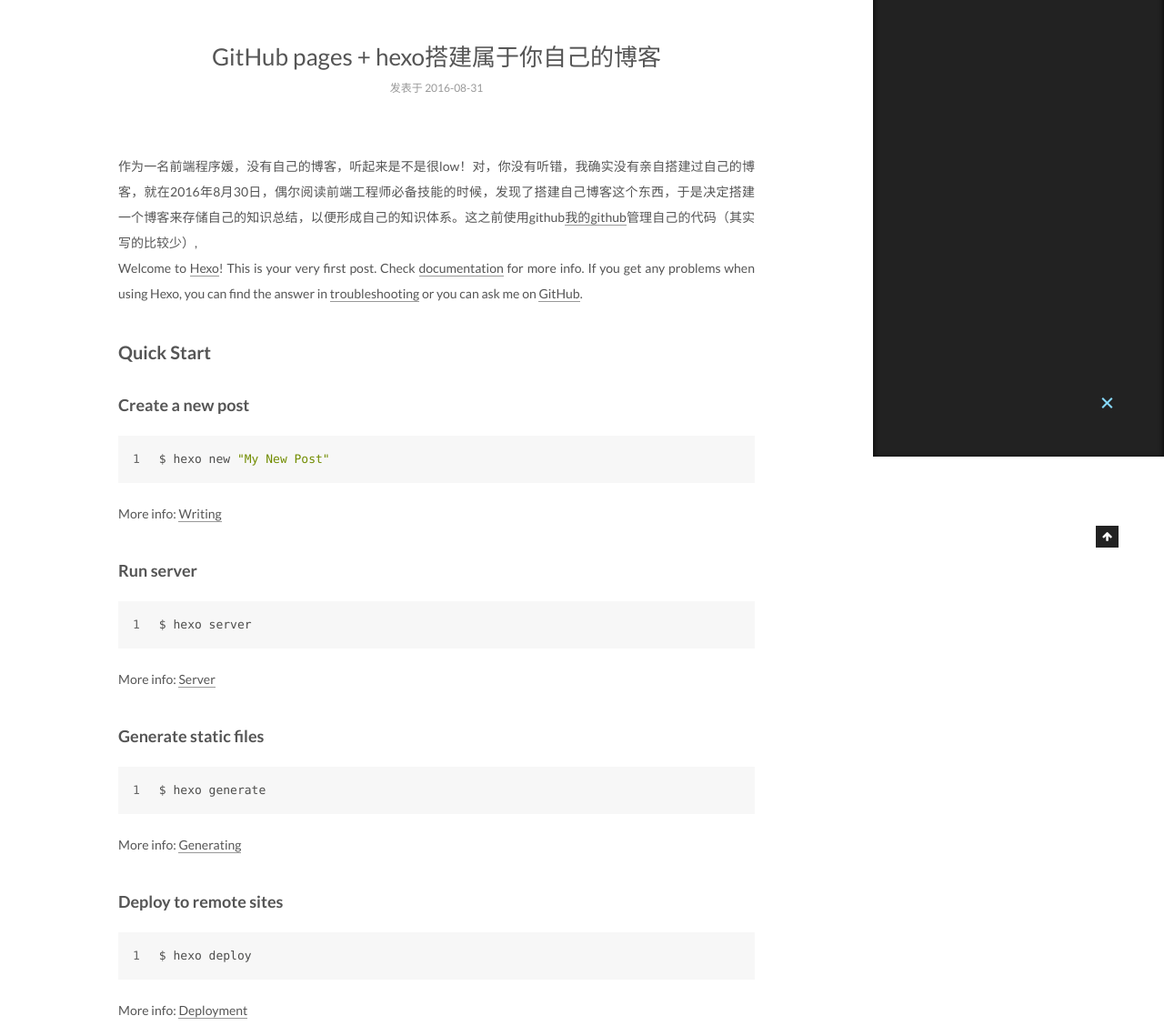
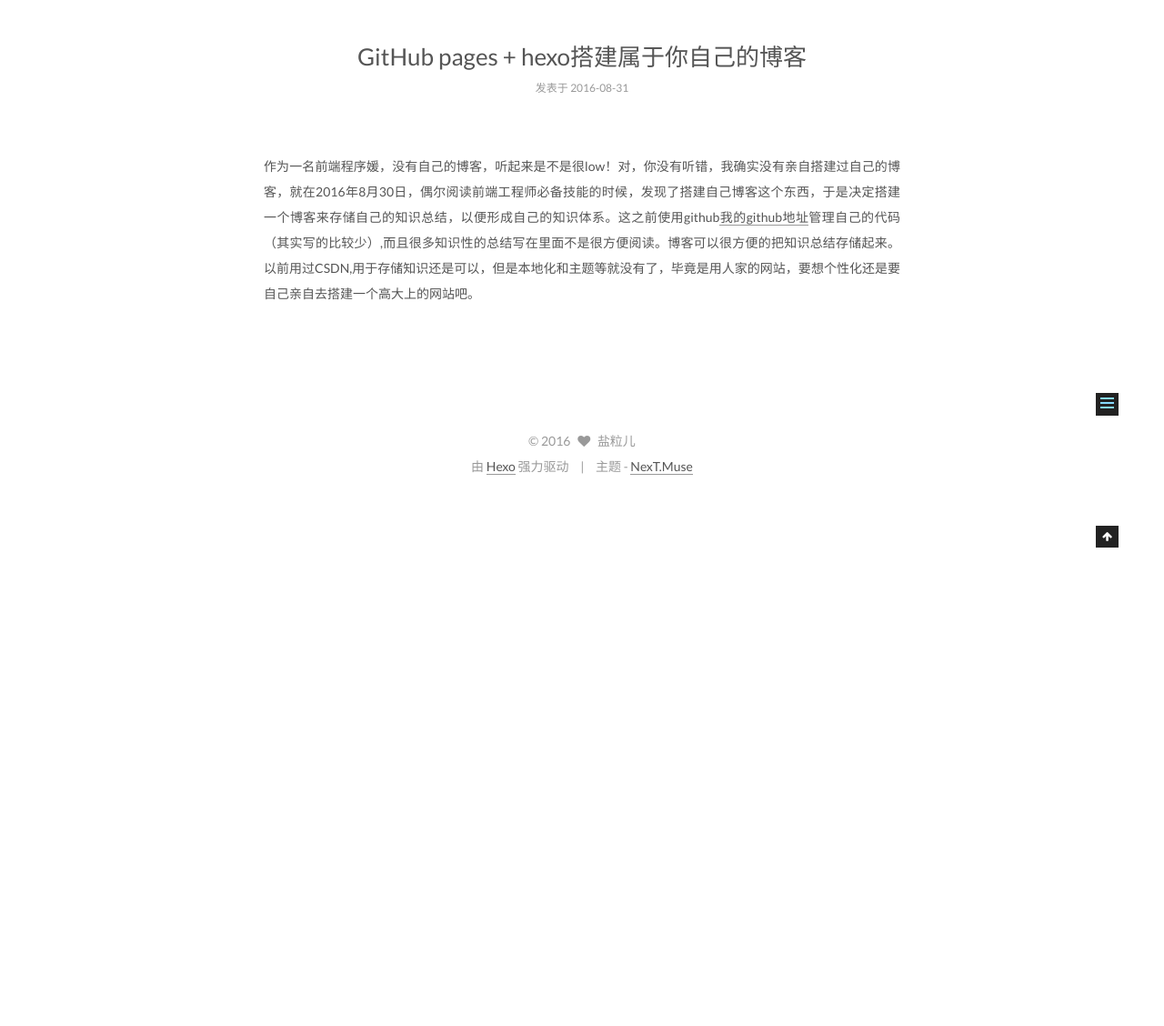
Before and after one commit to coding-girl93/lylhub.github.io, a plain HTML site: page 2016/08/31/GitHub pages + hexo搭建属于你自己的博客/index.html in a window 1280 px wide. Shown: the part 298-1426 px from the top of the page at 91% size. After the commit the page ends 845 px from the top, so only its background shows below. Drawn offline with Linux system fonts and the light colour scheme.

Commit message:
Site updated: 2016-08-31 11:31:07

```diff
--- a/2016/08/31/GitHub pages + hexo搭建属于你自己的博客/index.html
+++ b/2016/08/31/GitHub pages + hexo搭建属于你自己的博客/index.html
@@ -84,16 +84,16 @@
 
 
 
-<meta name="description" content="作为一名前端程序媛，没有自己的博客，听起来是不是很low！对，你没有听错，我确实没有亲自搭建过自己的博客，就在2016年8月30日，偶尔阅读前端工程师必备技能的时候，发现了搭建自己博客这个东西，于是决定搭建一个博客来存储自己的知识总结，以便形成自己的知识体系。这之前使用github我的github管理自己的代码（其实写的比较少）,Welcome to Hexo! This is your very">
+<meta name="description" content="作为一名前端程序媛，没有自己的博客，听起来是不是很low！对，你没有听错，我确实没有亲自搭建过自己的博客，就在2016年8月30日，偶尔阅读前端工程师必备技能的时候，发现了搭建自己博客这个东西，于是决定搭建一个博客来存储自己的知识总结，以便形成自己的知识体系。这之前使用github我的github地址管理自己的代码（其实写的比较少）,而且很多知识性的总结写在里面不是很方便阅读。博客可以很方便的把知">
 <meta property="og:type" content="article">
 <meta property="og:title" content="GitHub pages + hexo搭建属于你自己的博客">
 <meta property="og:url" content="http://yoursite.com/2016/08/31/GitHub pages + hexo搭建属于你自己的博客/index.html">
 <meta property="og:site_name" content="Beginner's Mind">
-<meta property="og:description" content="作为一名前端程序媛，没有自己的博客，听起来是不是很low！对，你没有听错，我确实没有亲自搭建过自己的博客，就在2016年8月30日，偶尔阅读前端工程师必备技能的时候，发现了搭建自己博客这个东西，于是决定搭建一个博客来存储自己的知识总结，以便形成自己的知识体系。这之前使用github我的github管理自己的代码（其实写的比较少）,Welcome to Hexo! This is your very">
-<meta property="og:updated_time" content="2016-08-31T02:50:56.000Z">
+<meta property="og:description" content="作为一名前端程序媛，没有自己的博客，听起来是不是很low！对，你没有听错，我确实没有亲自搭建过自己的博客，就在2016年8月30日，偶尔阅读前端工程师必备技能的时候，发现了搭建自己博客这个东西，于是决定搭建一个博客来存储自己的知识总结，以便形成自己的知识体系。这之前使用github我的github地址管理自己的代码（其实写的比较少）,而且很多知识性的总结写在里面不是很方便阅读。博客可以很方便的把知">
+<meta property="og:updated_time" content="2016-08-31T03:30:51.000Z">
 <meta name="twitter:card" content="summary">
 <meta name="twitter:title" content="GitHub pages + hexo搭建属于你自己的博客">
-<meta name="twitter:description" content="作为一名前端程序媛，没有自己的博客，听起来是不是很low！对，你没有听错，我确实没有亲自搭建过自己的博客，就在2016年8月30日，偶尔阅读前端工程师必备技能的时候，发现了搭建自己博客这个东西，于是决定搭建一个博客来存储自己的知识总结，以便形成自己的知识体系。这之前使用github我的github管理自己的代码（其实写的比较少）,Welcome to Hexo! This is your very">
+<meta name="twitter:description" content="作为一名前端程序媛，没有自己的博客，听起来是不是很low！对，你没有听错，我确实没有亲自搭建过自己的博客，就在2016年8月30日，偶尔阅读前端工程师必备技能的时候，发现了搭建自己博客这个东西，于是决定搭建一个博客来存储自己的知识总结，以便形成自己的知识体系。这之前使用github我的github地址管理自己的代码（其实写的比较少）,而且很多知识性的总结写在里面不是很方便阅读。博客可以很方便的把知">
 
 
 
@@ -276,15 +276,7 @@
 
 
 
-        <p>作为一名前端程序媛，没有自己的博客，听起来是不是很low！对，你没有听错，我确实没有亲自搭建过自己的博客，就在2016年8月30日，偶尔阅读前端工程师必备技能的时候，发现了搭建自己博客这个东西，于是决定搭建一个博客来存储自己的知识总结，以便形成自己的知识体系。这之前使用github<a href="https://github.com/lylhub" target="_blank" rel="external">我的github</a>管理自己的代码（其实写的比较少）,<br>Welcome to <a href="https://hexo.io/" target="_blank" rel="external">Hexo</a>! This is your very first post. Check <a href="https://hexo.io/docs/" target="_blank" rel="external">documentation</a> for more info. If you get any problems when using Hexo, you can find the answer in <a href="https://hexo.io/docs/troubleshooting.html" target="_blank" rel="external">troubleshooting</a> or you can ask me on <a href="https://github.com/hexojs/hexo/issues" target="_blank" rel="external">GitHub</a>.</p>
-<h2 id="Quick-Start"><a href="#Quick-Start" class="headerlink" title="Quick Start"></a>Quick Start</h2><h3 id="Create-a-new-post"><a href="#Create-a-new-post" class="headerlink" title="Create a new post"></a>Create a new post</h3><figure class="highlight bash"><table><tr><td class="gutter"><pre><div class="line">1</div></pre></td><td class="code"><pre><div class="line">$ hexo new <span class="string">"My New Post"</span></div></pre></td></tr></table></figure>
-<p>More info: <a href="https://hexo.io/docs/writing.html" target="_blank" rel="external">Writing</a></p>
-<h3 id="Run-server"><a href="#Run-server" class="headerlink" title="Run server"></a>Run server</h3><figure class="highlight bash"><table><tr><td class="gutter"><pre><div class="line">1</div></pre></td><td class="code"><pre><div class="line">$ hexo server</div></pre></td></tr></table></figure>
-<p>More info: <a href="https://hexo.io/docs/server.html" target="_blank" rel="external">Server</a></p>
-<h3 id="Generate-static-files"><a href="#Generate-static-files" class="headerlink" title="Generate static files"></a>Generate static files</h3><figure class="highlight bash"><table><tr><td class="gutter"><pre><div class="line">1</div></pre></td><td class="code"><pre><div class="line">$ hexo generate</div></pre></td></tr></table></figure>
-<p>More info: <a href="https://hexo.io/docs/generating.html" target="_blank" rel="external">Generating</a></p>
-<h3 id="Deploy-to-remote-sites"><a href="#Deploy-to-remote-sites" class="headerlink" title="Deploy to remote sites"></a>Deploy to remote sites</h3><figure class="highlight bash"><table><tr><td class="gutter"><pre><div class="line">1</div></pre></td><td class="code"><pre><div class="line">$ hexo deploy</div></pre></td></tr></table></figure>
-<p>More info: <a href="https://hexo.io/docs/deployment.html" target="_blank" rel="external">Deployment</a></p>
+        <p>作为一名前端程序媛，没有自己的博客，听起来是不是很low！对，你没有听错，我确实没有亲自搭建过自己的博客，就在2016年8月30日，偶尔阅读前端工程师必备技能的时候，发现了搭建自己博客这个东西，于是决定搭建一个博客来存储自己的知识总结，以便形成自己的知识体系。这之前使用github<a href="https://github.com/lylhub" target="_blank" rel="external">我的github地址</a>管理自己的代码（其实写的比较少）,而且很多知识性的总结写在里面不是很方便阅读。博客可以很方便的把知识总结存储起来。以前用过CSDN,用于存储知识还是可以，但是本地化和主题等就没有了，毕竟是用人家的网站，要想个性化还是要自己亲自去搭建一个高大上的网站吧。</p>
 
 
     </div>
@@ -402,7 +394,7 @@
 
 
 
-              <div class="post-toc-content"><ol class="nav"><li class="nav-item nav-level-2"><a class="nav-link" href="#Quick-Start"><span class="nav-number">1.</span> <span class="nav-text">Quick Start</span></a><ol class="nav-child"><li class="nav-item nav-level-3"><a class="nav-link" href="#Create-a-new-post"><span class="nav-number">1.1.</span> <span class="nav-text">Create a new post</span></a></li><li class="nav-item nav-level-3"><a class="nav-link" href="#Run-server"><span class="nav-number">1.2.</span> <span class="nav-text">Run server</span></a></li><li class="nav-item nav-level-3"><a class="nav-link" href="#Generate-static-files"><span class="nav-number">1.3.</span> <span class="nav-text">Generate static files</span></a></li><li class="nav-item nav-level-3"><a class="nav-link" href="#Deploy-to-remote-sites"><span class="nav-number">1.4.</span> <span class="nav-text">Deploy to remote sites</span></a></li></ol></li></ol></div>
+              <p class="post-toc-empty">此文章未包含目录</p>
 
           </div>
         </section>
```
Also changed, not shown: index.html (+1 -9 lines).
